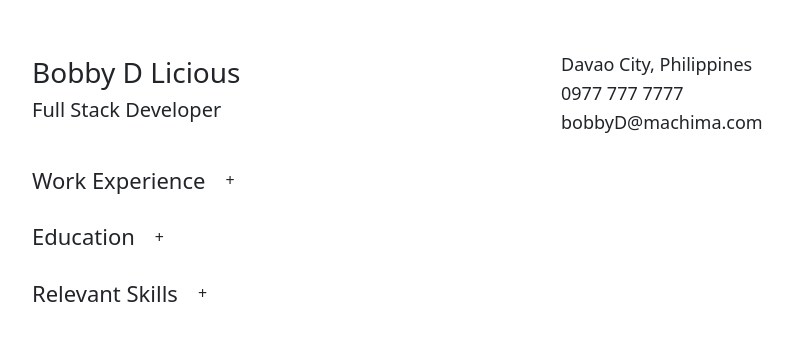
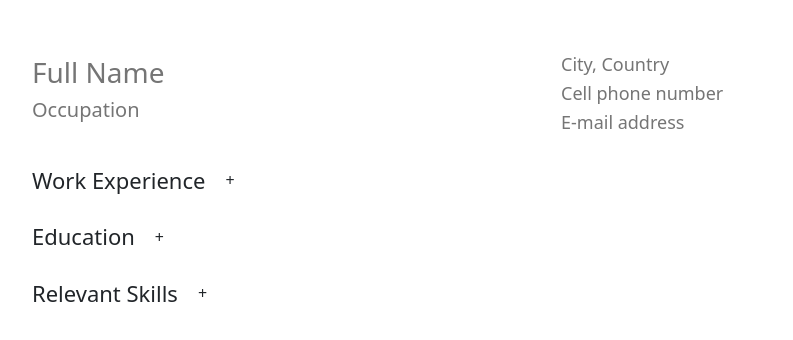
Before and after one commit to jedtap/cv-maker-lite, a React (Create React App) app: page / in a window 1280 px wide. Shown: the top 340 px of the page, without its empty margins (158-951 px from the left). Built offline with nearby package versions, Linux system fonts and the light colour scheme.

Commit message:
add delete functions and remove dummy data

```diff
--- a/src/components/Education.js
+++ b/src/components/Education.js
@@ -57,6 +57,10 @@ class Education extends Component {
     eduDelete.appendChild(document.createTextNode(" x "));
     eduDelete.setAttribute("class","education-delete");
     eduDelete.setAttribute("data-id",timeStamp);
+    eduDelete.setAttribute("onclick", `{
+      const item = document.querySelector("[data-id='${timeStamp}']");
+      item.style.display = 'none';
+    }`);
 
 
     eduLeft.appendChild(eduUni);
--- a/src/components/General.js
+++ b/src/components/General.js
@@ -7,13 +7,13 @@ class General extends Component {
     return (
       <div className="general">
         <div className="general-left">
-          <input className="form-control-plaintext fullname" type="text" placeholder="Full Name" value="Bobby D Licious" />
-          <input className="form-control-plaintext occupation" type="text" placeholder="Occupation" value="Full Stack Developer" />
+          <input className="form-control-plaintext fullname" type="text" placeholder="Full Name" />
+          <input className="form-control-plaintext occupation" type="text" placeholder="Occupation" />
         </div>
         <div className="general-right">
-          <input className="form-control-plaintext location" type="text" placeholder="City, Country" value="Davao City, Philippines"/>
-          <input className="form-control-plaintext number" type="text" placeholder="Cell phone number" value="0977 777 7777" />
-          <input className="form-control-plaintext email" type="text" placeholder="E-mail address" value="bobbyD@machima.com"/>
+          <input className="form-control-plaintext location" type="text" placeholder="City, Country" />
+          <input className="form-control-plaintext number" type="text" placeholder="Cell phone number" />
+          <input className="form-control-plaintext email" type="text" placeholder="E-mail address" />
         </div>
       </div>
     );
--- a/src/components/Skills.js
+++ b/src/components/Skills.js
@@ -25,6 +25,11 @@ class Skills extends Component {
     skillsDelete.appendChild(document.createTextNode(" x "));
     skillsDelete.setAttribute("class","skills-delete");
     skillsDelete.setAttribute("data-id",timeStamp);
+    skillsDelete.setAttribute("onclick", `{
+      const item = document.querySelector("[data-id='${timeStamp}']");
+      item.style.display = 'none';
+    }`);
+
 
     skillsSpan.appendChild(skillsInput);
     skillsSpan.appendChild(skillsDelete);
--- a/src/components/Work.js
+++ b/src/components/Work.js
@@ -1,5 +1,6 @@
 import React, { Component } from "react";
 import '../styles/Work.css';
+// import DeleteItem from './DeleteItem'
 
 class Work extends Component {
 
@@ -62,7 +63,10 @@ class Work extends Component {
     workDelete.appendChild(document.createTextNode(" x "));
     workDelete.setAttribute("class","work-delete");
     workDelete.setAttribute("data-id",timeStamp);
-
+    workDelete.setAttribute("onclick", `{
+      const item = document.querySelector("[data-id='${timeStamp}']");
+      item.style.display = 'none';
+    }`);
 
 
     workRight.appendChild(workJob);
```
